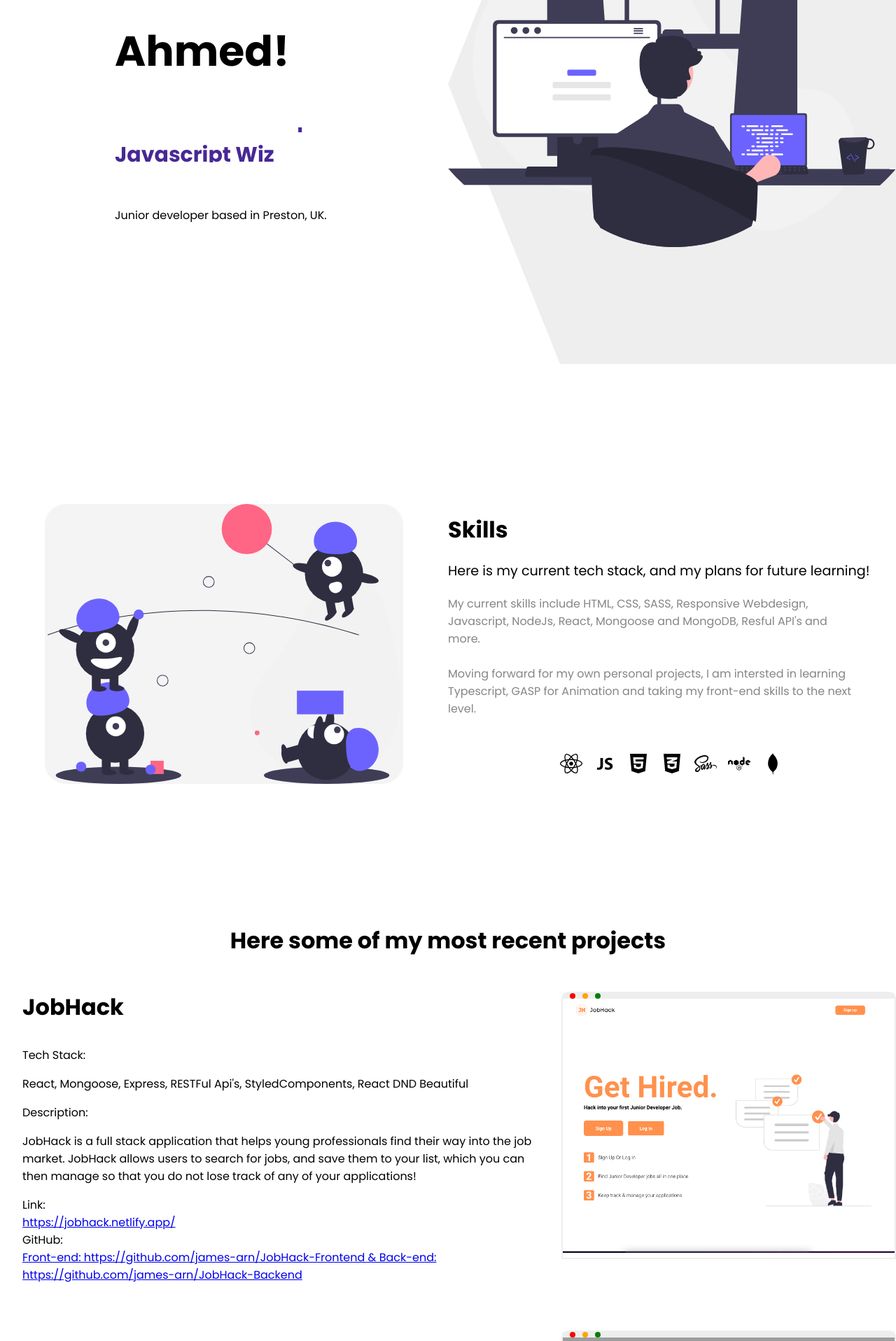
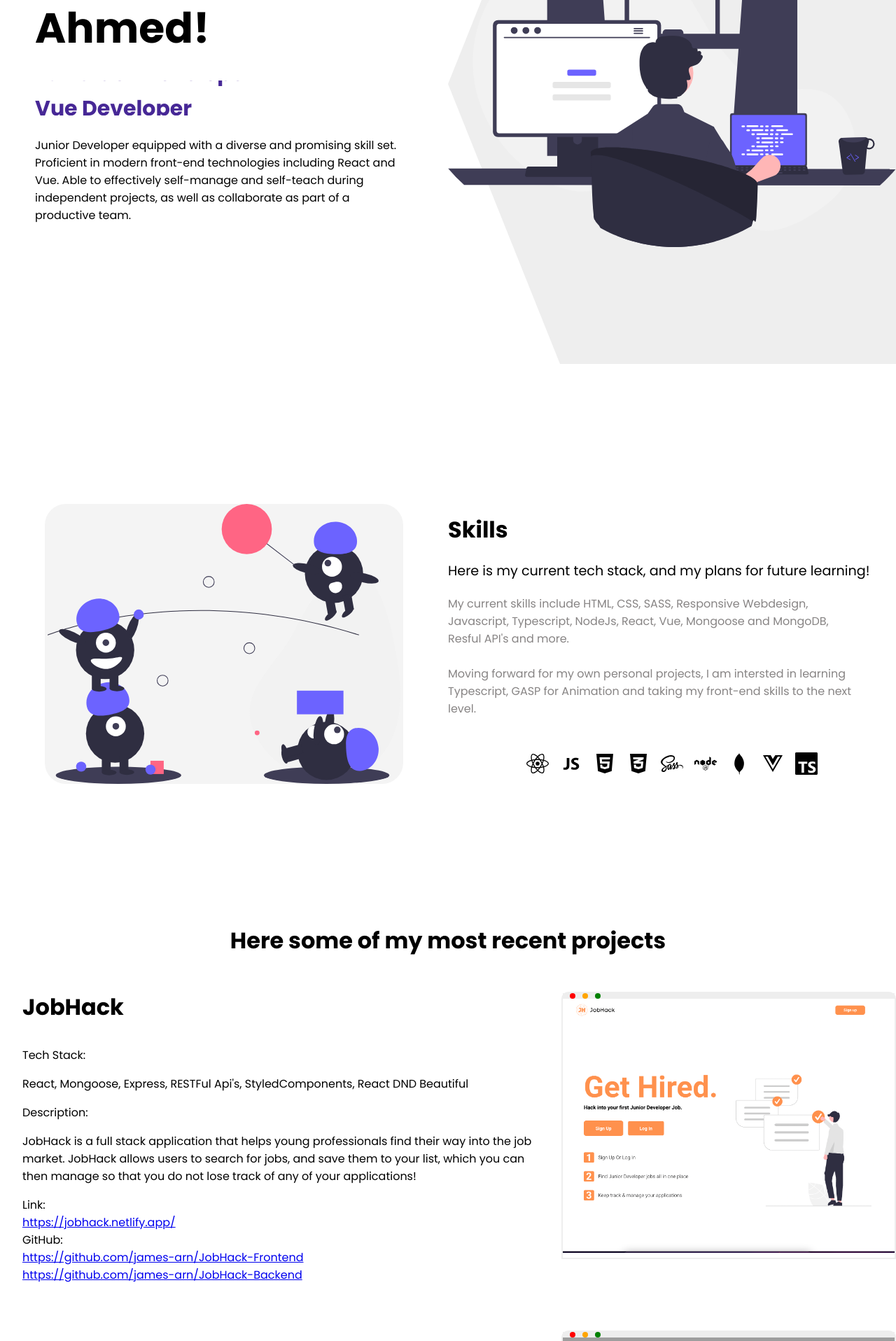
Before and after one commit to McGarry-A/React-Portfolio-Page, a React (Create React App) app: page / in a window 1280 px wide. Shown: the part 280-2196 px from the top of the page at 70% size. Built offline with nearby package versions, Linux system fonts and the light colour scheme; grey boxes are pictures that could not be loaded; what awesome-notifications would draw is missing.

Commit message:
updated techs and new github links

```diff
--- a/src/App.js
+++ b/src/App.js
@@ -18,7 +18,8 @@ function App() {
       title: "JobHack",
       tech: "React, Mongoose, Express, RESTFul Api's, StyledComponents, React DND Beautiful",
       link: "https://jobhack.netlify.app/",
-      github: "Front-end: https://github.com/james-arn/JobHack-Frontend & Back-end: https://github.com/james-arn/JobHack-Backend"
+      github: "https://github.com/james-arn/JobHack-Frontend",
+      github2: "https://github.com/james-arn/JobHack-Backend",
     },
     {
       img: BabaJohns,
@@ -27,7 +28,8 @@ function App() {
       title: "Baba-Johns",
       tech: "Vue, Express, Typescript, RESTFul API's",
       link: "Pending",
-      github: "Front-end: https://github.com/McGarry-A/Vue-Baba-Johns & Back-end: https://github.com/McGarry-A/Express-Typescript-Backend"
+      github: "https://github.com/McGarry-A/Vue-Baba-Johns",
+      github2: "https://github.com/McGarry-A/Express-Typescript-Backend",
     },
     {
       img: ReportsDashboard,
@@ -36,7 +38,7 @@ function App() {
       tech: "React, Tailwind, ChartJs",
       title: "Reports Dashboard",
       link: "https://mcgarry-a.github.io/Report-dashboard-tailwind/",
-      github: "https://github.com/McGarry-A/Report-dashboard-tailwind"
+      github: "https://github.com/McGarry-A/Report-dashboard-tailwind",
     },
     {
       img: SpotifySearch,
@@ -45,7 +47,7 @@ function App() {
       tech: "Vanilla JS, EJS, Express, HTML, CSS, Bootstrap",
       title: "Spotify Search App",
       link: "This app is complete but not yet deployed, please contact me for more information on this project.",
-      github: "https://github.com/McGarry-A/Spotify-Search-Project"
+      github: "https://github.com/McGarry-A/Spotify-Search-Project",
     },
     {
       img: FitnessTracker,
@@ -54,7 +56,7 @@ function App() {
       tech: "React, ReactRouter, ChartJS, SASS",
       title: "React Fitness Tracker",
       link: "https://mcgarry-a.github.io/ReactFitnesstracker/",
-      github: "https://github.com/McGarry-A/ReactFitnesstracker"
+      github: "https://github.com/McGarry-A/ReactFitnesstracker",
     },
   ];
 
--- a/src/Components/About/About.js
+++ b/src/Components/About/About.js
@@ -1,8 +1,17 @@
 import "./About.css";
 import teamwork from "../../img/teamwork.svg";
 import award from "../../img/award.png";
-import {FaReact, FaHtml5, FaCss3Alt, FaSass, FaNodeJs, FaNode} from "react-icons/fa"
-import {DiJavascript1, DiMongodb} from "react-icons/di"
+import {
+  FaReact,
+  FaHtml5,
+  FaCss3Alt,
+  FaSass,
+  FaNodeJs,
+  FaNode,
+  FaVuejs,
+} from "react-icons/fa";
+import { DiJavascript1, DiMongodb } from "react-icons/di";
+import { SiTypescript } from "react-icons/si";
 
 export const About = () => {
   return (
@@ -15,24 +24,30 @@ export const About = () => {
       </div>
       <div className="a-right">
         <h1 className="a-title">Skills</h1>
-        <p className="a-sub">Here is my current tech stack, and my plans for future learning!</p>
+        <p className="a-sub">
+          Here is my current tech stack, and my plans for future learning!
+        </p>
         <p className="a-desc">
-          My current skills include HTML, CSS, SASS, Responsive Webdesign, Javascript, NodeJs, React,
-          Mongoose and MongoDB, Resful API's and more.
+          My current skills include HTML, CSS, SASS, Responsive Webdesign,
+          Javascript, Typescript, NodeJs, React, Vue, Mongoose and MongoDB,
+          Resful API's and more.
         </p>
-        <br/>
+        <br />
         <p className="a-desc">
           Moving forward for my own personal projects, I am intersted in
-          learning Typescript, GASP for Animation and taking my front-end skills to the next level.
+          learning Typescript, GASP for Animation and taking my front-end skills
+          to the next level.
         </p>
         <div className="a-stack">
-          <FaReact className="a-stack-item" size="2em"/>
-          <DiJavascript1 className="a-stack-item" size="2em"/>
-          <FaHtml5 className="a-stack-item" size="2em"/>
-          <FaCss3Alt className="a-stack-item" size="2em"/>
-          <FaSass className="a-stack-item" size="2em"/>
-          <FaNode className="a-stack-item" size="2em"/>
-          <DiMongodb className="a-stack-item" size="2em"/>
+          <FaReact className="a-stack-item" size="2em" />
+          <DiJavascript1 className="a-stack-item" size="2em" />
+          <FaHtml5 className="a-stack-item" size="2em" />
+          <FaCss3Alt className="a-stack-item" size="2em" />
+          <FaSass className="a-stack-item" size="2em" />
+          <FaNode className="a-stack-item" size="2em" />
+          <DiMongodb className="a-stack-item" size="2em" />
+          <FaVuejs className="a-stack-item" size="2em" />
+          <SiTypescript className="a-stack-item" size="2em" />
         </div>
       </div>
     </div>
--- a/src/Components/Intro/Intro.js
+++ b/src/Components/Intro/Intro.js
@@ -12,13 +12,17 @@ export const Intro = () => {
               <div className="i-title-item">Front End Developer</div>
               <div className="i-title-item">React Developer</div>
               <div className="i-title-item">Full Stack Developer</div>
-              <div className="i-title-item">Javascript Wiz</div>
+              <div className="i-title-item">Vue Developer</div>
             </div>
           </div>
 
           <div className="i-desc">
             <p>
-              Junior developer based in Preston, UK.
+              Junior Developer equipped with a diverse and promising skill set.
+              Proficient in modern front-end technologies including React and
+              Vue. Able to effectively self-manage and self-teach during
+              independent projects, as well as collaborate as part of a
+              productive team.
             </p>
           </div>
         </div>
--- a/src/Components/Project/Project.js
+++ b/src/Components/Project/Project.js
@@ -7,6 +7,7 @@ export const Project = ({
   image,
   index,
   github,
+  github2,
 }) => {
   return (
     <div>
@@ -26,6 +27,7 @@ export const Project = ({
           <a href={link}>{link}</a>
           <p>GitHub: </p>
           <a href={github}>{github}</a>
+          {github2 && <a href={github2}>{github2}</a>}
         </div>
         <div className="project-image-container c">
           <div className="c-browser">
--- a/src/Components/ProjectList/ProjectList.js
+++ b/src/Components/ProjectList/ProjectList.js
@@ -4,7 +4,16 @@ export const ProjectList = ({ list }) => {
   return (
     <div>
       {list.map((el, index) => (
-        <Project title={el.title} description={el.description} image={el.img} tech={el.tech} link={el.link} index={index} github={el.github}/>
+        <Project
+          title={el.title}
+          description={el.description}
+          image={el.img}
+          tech={el.tech}
+          link={el.link}
+          index={index}
+          github={el.github}
+          github2={el.github2}
+        />
       ))}
     </div>
   );
```
